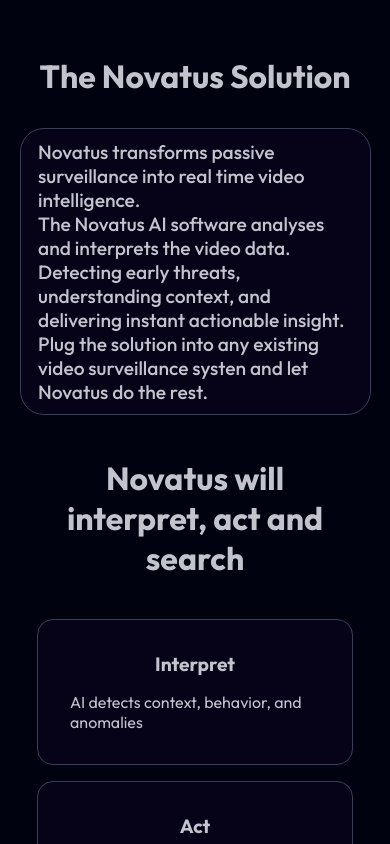
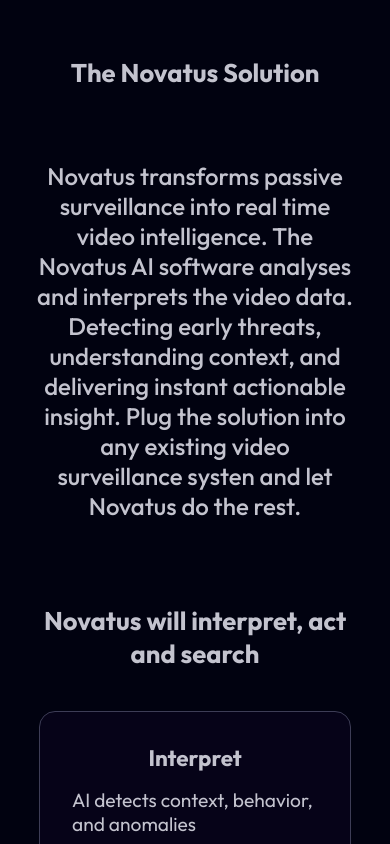
Before and after one commit to helauren42/ai-security-website, a React (Create React App) app in the folder FrontEnd/: page / in a window 390 px wide. Shown: the part 860-1704 px from the top of the page. Built offline with nearby package versions, Linux system fonts and the light colour scheme.

Commit message:
better sizing of cards and titles

```diff
--- a/FrontEnd/src/CSS/App.css
+++ b/FrontEnd/src/CSS/App.css
@@ -51,6 +51,7 @@
 
 .section-title {
   font-size: 2.5rem;
+  text-align: center;
 }
 
 .classic-paragraph {
@@ -81,16 +82,47 @@
   filter: brightness(60%);
 }
 
+.minitrip-title {
+  text-align: center;
+  font-size: 1.6rem;
+}
+
+.minitrip-p {
+  text-align: start;
+  font-size: 1.5rem;
+}
+
 @media (max-width: 800px) {}
 
 @media(max-width: 550px) {
   .section-title {
     font-size: 2rem;
   }
+
+  .minitrip-title {
+    text-align: center;
+    font-size: 1.6rem;
+  }
+
+  .minitrip-p {
+    text-align: start;
+    font-size: 1.4rem;
+  }
+
 }
 
 @media(max-width: 430px) {
   .section-title {
     font-size: 1.6rem;
   }
+
+  .minitrip-title {
+    text-align: center;
+    font-size: 1.4rem;
+  }
+
+  .minitrip-p {
+    text-align: start;
+    font-size: 1.2rem;
+  }
 }
--- a/FrontEnd/src/CSS/Benefits.css
+++ b/FrontEnd/src/CSS/Benefits.css
@@ -65,12 +65,11 @@
   gap: 1rem;
 }
 
-.card {
-  width: 25vw;
-  max-width: 30vw;
+.card-tablet {
+  width: 80vw;
+  max-width: 90vw;
   height: auto;
   padding: 2rem 1.5rem;
-  padding-top: 1rem;
   background-color: var(--blue-bg);
   border: 0.1rem solid var(--blue-shadow);
   color: var(--text-white);
@@ -78,19 +77,26 @@
   display: flex;
   flex-direction: column;
   justify-content: space-evenly;
+  gap: 1rem;
 }
 
-.card h2 {
-  font-size: 1.3rem;
-  font-weight: 600;
-}
-
-.card p {
-  font-size: 1.2rem;
+.card {
+  width: 25vw;
+  max-width: 30vw;
+  height: auto;
+  padding: 2rem 1.5rem;
+  padding-top: 0rem;
+  background-color: var(--blue-bg);
+  border: 0.1rem solid var(--blue-shadow);
+  color: var(--text-white);
+  border-radius: 1.5rem;
+  display: flex;
+  flex-direction: column;
+  justify-content: space-evenly;
+  gap: 1rem;
 }
 
 .card-p-cont {
-  padding-top: 0.3rem;
   height: 50%;
   display: flex;
   flex-direction: column;
--- a/FrontEnd/src/CSS/Brief.css
+++ b/FrontEnd/src/CSS/Brief.css
@@ -20,16 +20,15 @@
 #brief-title {
   max-width: 100%;
   color: var(--text-white);
-  font-size: 2rem;
 }
 
 #brief-paragraph {
-  background-color: var(--blue-bg);
-  border: 0.1rem solid var(--blue-shadow);
-  padding: 3% 5%;
-  border-radius: 1.5rem;
+  /* background-color: var(--blue-bg); */
+  /* border: 0.1rem solid var(--blue-shadow); */
+  padding: 3rem 5rem;
+  /* border-radius: 1.5rem; */
   font-size: 1.5rem;
-  text-align: start;
+  text-align: center;
 }
 
 #how-it-works {
@@ -44,11 +43,6 @@
   gap: 2rem;
 }
 
-#how-it-works-title {
-  font-size: 2rem;
-  text-align: center;
-}
-
 #mini-trip-cards-section {
   max-width: 100vw;
   display: flex;
@@ -60,7 +54,8 @@
 }
 
 .mini-trip-card {
-  width: 20vw;
+  width: 20rem;
+  max-width: 30vw;
   display: flex;
   flex-direction: column;
   gap: 1rem;
@@ -70,19 +65,14 @@
   border-radius: 1rem;
 }
 
-.mini-trip-card h3 {
-  text-align: center;
-  font-size: 1.3rem;
-}
-
-.mini-trip-card p {
-  text-align: start;
-  font-size: 1.2rem;
-}
 
 @media (max-width: 950px) {
   .mini-trip-card {
     width: 30vw;
+  }
+
+  #brief-paragraph {
+    padding: 2.5rem 1rem;
   }
 }
 
@@ -94,38 +84,15 @@
     gap: 1rem;
   }
 
-  #how-it-works-title {
-    width: 90%;
-  }
-
   .mini-trip-card {
     width: auto;
-  }
-
-  .mini-trip-card p {
-    text-align: center;
-  }
-}
-
-@media(max-width: 550px) {
-  #brief-paragraph {
-    font-size: 1.3rem;
+    max-width: 80vw;
   }
 
 }
 
-@media(max-width: 430px) {
+@media (max-width: 379px) {
   #brief-paragraph {
-    font-size: 1.2rem;
-  }
-
-  .mini-trip-card h3 {
-    text-align: center;
-    font-size: 1.2rem;
-  }
-
-  .mini-trip-card p {
-    text-align: start;
-    font-size: 1rem;
+    padding: 2rem 0.5rem;
   }
 }
--- a/FrontEnd/src/JS/Benefits.js
+++ b/FrontEnd/src/JS/Benefits.js
@@ -7,21 +7,21 @@
       <h1 className="section-title benefits-advantages-title">Leverage your current security system to its full potential</h1>
       <div className="cards-container">
         <div className="card">
-          <h2>Accurate diagnosis</h2>
+          <h2 className='minitrip-title'>Accurate diagnosis</h2>
           <div className="card-p-cont">
-            <p>Standard intelligent video securities fail to identify complex behaviours and create false positives</p>
+            <p className='minitrip-p'>Standard intelligent video securities fail to identify complex behaviours and create false positives</p>
           </div>
         </div>
         <div className="card">
-          <h2>Save time and resources</h2>
+          <h2 className='minitrip-title'>Save time and resources</h2>
           <div className="card-p-cont">
-            <p>Spend less time scrubbing through videos and be more focused on critical tasks</p>
+            <p className='minitrip-p'>Spend less time scrubbing through videos and be more focused on critical tasks</p>
           </div>
         </div>
         <div className="card">
-          <h2>Proactivity and oversight</h2>
+          <h2 className='minitrip-title'>Proactivity and oversight</h2>
           <div className="card-p-cont">
-            <p>Spot threats early and prevent escalation. Receive detailed information on what is happening, in real time.</p>
+            <p className='minitrip-p'>Spot threats early and prevent escalation. Receive detailed information on what is happening, in real time.</p>
           </div>
         </div>
       </div>
@@ -35,22 +35,22 @@
         <h1 className="section-title benefits-advantages-title">Leverage your current security system to its full potential</h1>
       </div>
       <div className="cards-container-tablet">
-        <div className="card">
-          <h2>Save time and resources</h2>
+        <div className="card-tablet">
+          <h2 className='minitrip-title'>Save time and resources</h2>
           <div className="card-p-cont">
-            <p>Spend less time scrubbing through videos and be more focused on critical tasks</p>
+            <p className='minitrip-p'>Spend less time scrubbing through videos and be more focused on critical tasks</p>
           </div>
         </div>
-        <div className="card">
-          <h2>Accurate diagnosis</h2>
+        <div className="card-tablet">
+          <h2 className='minitrip-title'>Accurate diagnosis</h2>
           <div className="card-p-cont">
-            <p>Standard intelligent video securities fail to identify complex behaviours and create false positives </p>
+            <p className='minitrip-p'>Standard intelligent video securities fail to identify complex behaviours and create false positives </p>
           </div>
         </div>
-        <div className="card">
-          <h2>Proactivity and oversight</h2>
+        <div className="card-tablet">
+          <h2 className='minitrip-title'>Proactivity and oversight</h2>
           <div className="card-p-cont">
-            <p>Spot threats early and prevent escalation. Receive detailed information on what is happening, in real time.</p>
+            <p className='minitrip-p'>Spot threats early and prevent escalation. Receive detailed information on what is happening, in real time.</p>
           </div>
         </div>
         {/* <div className="card"> */}
@@ -68,7 +68,7 @@
     let maxHeight = 0
     for (let i = 0; i < cards.length; i++) {
       cards[i].style.height = 'auto'
-      const height = cards[i].clientHeight
+      const height = cards[i].getBoundingClientRect().height
       if (maxHeight < height)
         maxHeight = height
     }
@@ -82,7 +82,7 @@
   }, [screenWidth])
   return (
     <section className='page-section benefits-advantages-wrapper'>
-      {tabletDisplay ? <TabletBenefits /> : <DesktopBenefits />}
+      {screenWidth < 1024 ? <TabletBenefits /> : <DesktopBenefits />}
     </section >
   )
 }
--- a/FrontEnd/src/JS/Brief.js
+++ b/FrontEnd/src/JS/Brief.js
@@ -4,23 +4,23 @@
     <section className='page-section' id="section-brief">
       <div id="brief-cont">
         <h1 className="section-title" id="brief-title" > The Novatus Solution</h1 >
-        <p className='classic-paragraph' id="brief-paragraph">Novatus transforms passive surveillance into real time video intelligence.<br />
-          The Novatus AI software analyses and interprets the video data.<br /> Detecting early threats, understanding context, and delivering instant actionable insight. Plug the solution into any existing video surveillance systen and let Novatus do the rest.<br />
+        <p className='classic-paragraph' id="brief-paragraph">Novatus transforms passive surveillance into real time video intelligence.
+          The Novatus AI software analyses and interprets the video data. Detecting early threats, understanding context, and delivering instant actionable insight. Plug the solution into any existing video surveillance systen and let Novatus do the rest.<br />
         </p>
         <div id="how-it-works">
-          <h2 id="how-it-works-title">Novatus will interpret, act and search</h2>
+          <h2 className='section-title'>Novatus will interpret, act and search</h2>
           <div id="mini-trip-cards-section">
             <div className='mini-trip-card'>
-              <h3>Interpret</h3>
-              <p>AI detects context, behavior, and anomalies</p>
+              <h3 className='minitrip-title' >Interpret</h3>
+              <p className='minitrip-p' >AI detects context, behavior, and anomalies</p>
             </div>
             <div className='mini-trip-card'>
-              <h3>Act</h3>
-              <p>Alerts and summaries are generated instantly</p>
+              <h3 className='minitrip-title' >Act</h3>
+              <p className='minitrip-p' >Alerts and summaries are generated instantly</p>
             </div>
             <div className='mini-trip-card'>
-              <h3>Search</h3>
-              <p>Retrieve footage using natural language or filters</p>
+              <h3 className='minitrip-title' >Search</h3>
+              <p className='minitrip-p' >Retrieve footage using natural language or filters</p>
             </div>
           </div>
         </div>
```
